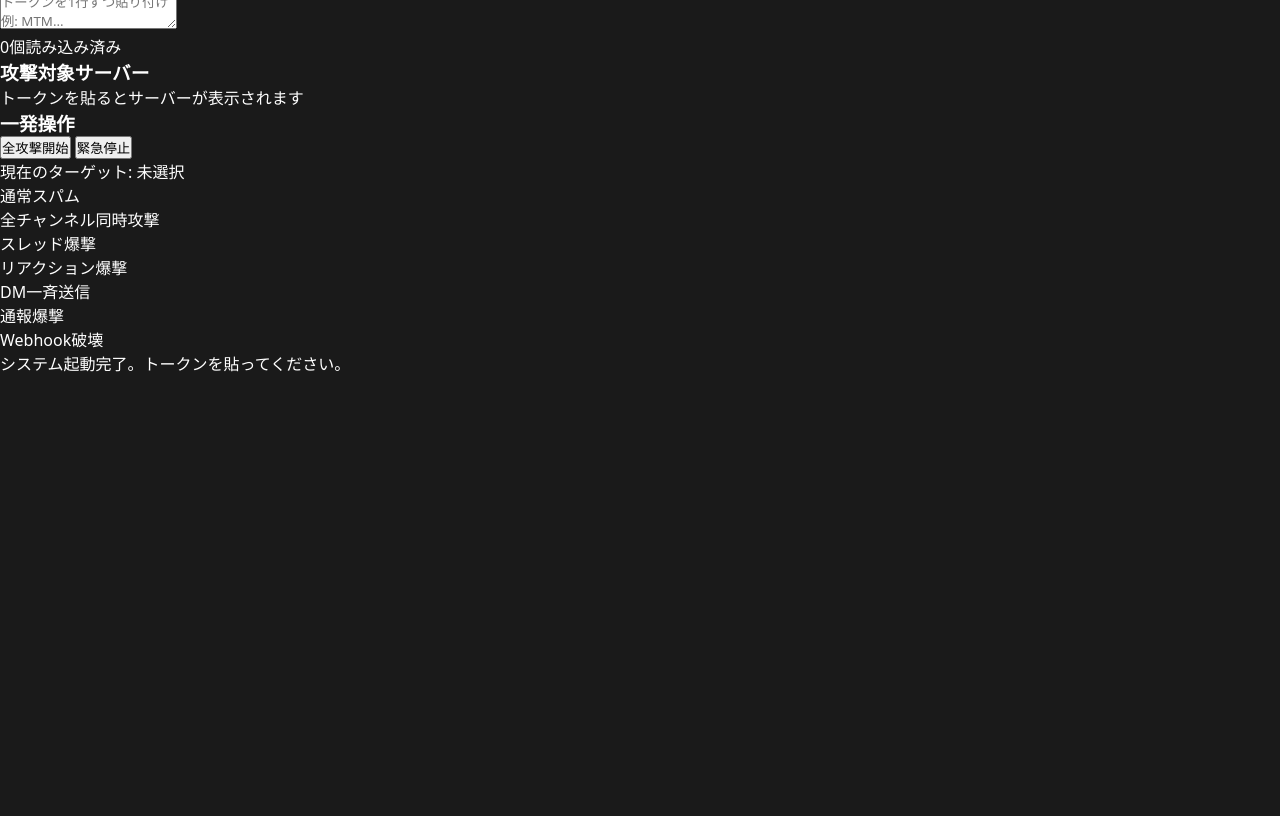
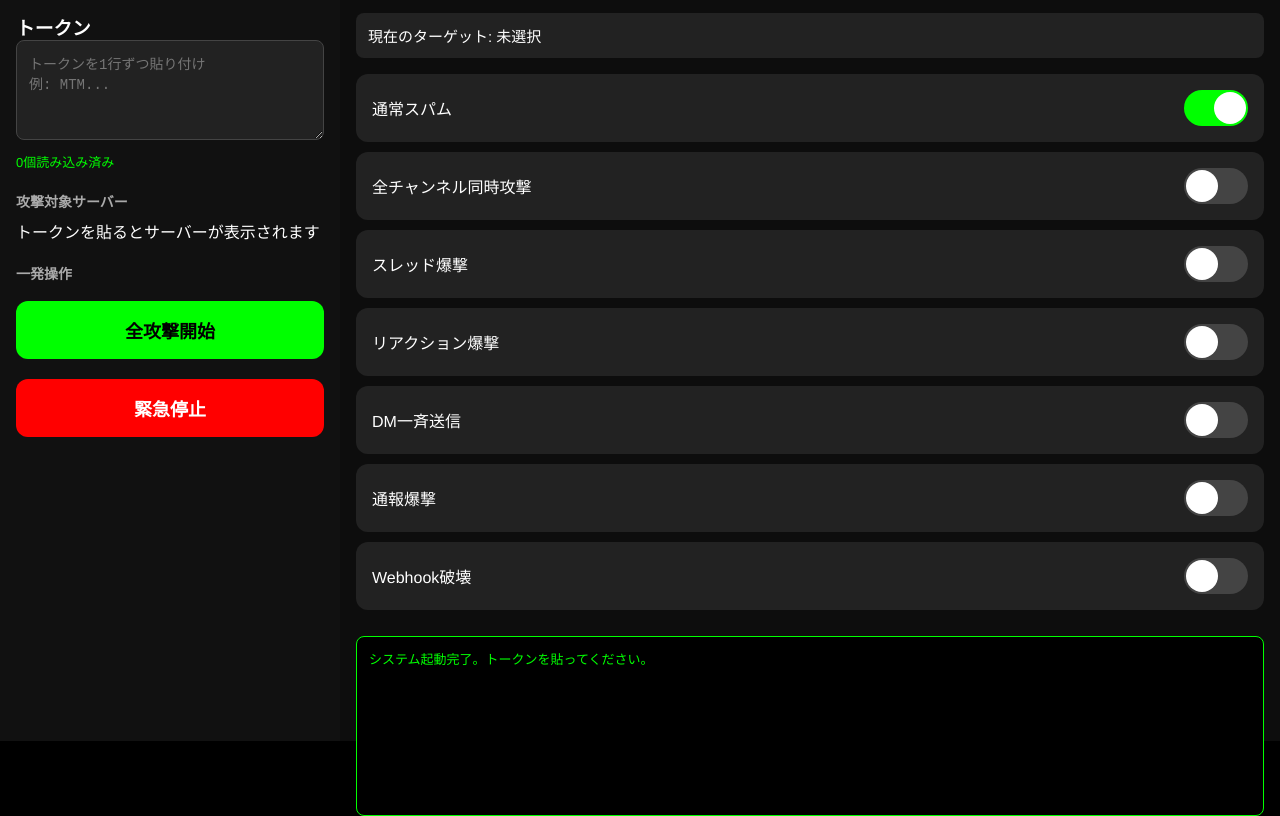
Before and after one commit to tls-client/test, a plain HTML site: page index.html in a window 1280 px wide. Shown: the part 58-874 px from the top of the page. Before the commit the page ends 800 px from the top, so only its background shows below. Drawn offline with Linux system fonts and the light colour scheme.

Commit message:
Update style.css

```diff
--- a/style.css
+++ b/style.css
@@ -1,35 +1,40 @@
-*{margin:0;padding:0;box-sizing:border-box;font-family:system-ui,-apple-system,sans-serif}
-body{background:#1a1a1a;color:#fff;height:100vh;display:flex;flex-direction:column;overflow:hidden}
-header{background:#252525;height:56px;display:flex;align-items:center;padding:0 24px;font-weight:600;font-size:18px;border-bottom:1px solid #333}
-nav{background:#252525;display:flex;border-bottom:1px solid #333}
-nav button{flex:1;padding:16px;background:none;color:#ccc;border:none;cursor:pointer;font-weight:500;transition:0.2s}
-nav button.active{color:#fff;border-bottom:3px solid #5865f2}
-main{flex:1;display:grid;grid-template-columns:280px 1fr}
-aside{background:#2f3136;padding:20px 0;overflow-y:auto}
-section{background:#36393f;padding:24px;overflow-y:auto;display:flex;flex-direction:column}
+* { margin:0; padding:0; box-sizing:border-box; font-family:"Helvetica Neue",sans-serif; }
+body { background:#000; color:#fff; min-height:100vh; }
+.header { background:#ff0000; color:#fff; text-align:center; padding:16px; font-size:20px; font-weight:bold; letter-spacing:1px; }
 
-.section-title{margin-bottom:8px;padding:0 24px;font-size:14px;color:#96989d;text-transform:uppercase;letter-spacing:0.5px}
-.menu-group{margin-bottom:24px}
-.menu-item{display:flex;align-items:center;padding:10px 24px;cursor:pointer;transition:0.2s}
-.menu-item:hover{background:#3a3c43}
-.menu-item.active{background:#5865f2;color:#fff}
+.container { display:flex; flex-direction:column; height:calc(100vh - 56px); }
 
-.subnav{display:flex;gap:4px;margin-bottom:24px;padding:0 24px;flex-wrap:wrap}
-.subnav button{padding:8px 16px;background:#2f3136;color:#96989d;border:none;border-radius:4px;cursor:pointer;font-size:13px}
-.subnav button.active{background:#40444b;color:#fff}
+.sidebar { background:#111; padding:16px; flex-shrink:0; }
+.token-box textarea { width:100%; height:100px; background:#222; color:#0f0; border:1px solid #444; border-radius:8px; padding:12px; font-family:monospace; font-size:14px; }
+.count { margin-top:8px; font-size:13px; color:#0f0; }
 
-.tool{display:flex;align-items:center;justify-content:space-between;padding:16px 24px;background:#2f3136;margin-bottom:8px;border-radius:6px;transition:0.2s}
-.tool:hover{background:#40444b}
-.tool-name{font-weight:500}
+.section { margin:20px 0 8px; font-size:14px; color:#aaa; }
 
-.toggle{width:48px;height:28px;background:#4f545c;border-radius:14px;position:relative;cursor:pointer;transition:0.3s}
-.toggle::after{content:'';position:absolute;width:24px;height:24px;background:#fafafa;border-radius:50%;top:2px;left:2px;transition:0.3s}
-.toggle.on{background:#5865f2}
-.toggle.on::after{transform:translateX(20px)}
+.guild-list { max-height:200px; overflow-y:auto; }
+.guild-item { padding:12px; background:#222; margin:6px 0; border-radius:8px; cursor:pointer; display:flex; align-items:center; gap:12px; }
+.guild-item.active { background:#d00; }
+.guild-item .icon { width:36px; height:36px; background:#5865f2; border-radius:50%; display:flex; align-items:center; justify-content:center; font-weight:bold; }
 
-.server-item{display:flex;align-items:center;padding:10px 24px;gap:12px;cursor:pointer}
-.server-item input[type="radio"]{appearance:none;width:16px;height:16px;border:2px solid #5865f2;border-radius:50%;cursor:pointer}
-.server-item input[type="radio"]:checked{border-width:5px}
+.big-btn { width:100%; padding:16px; margin:10px 0; border:none; border-radius:12px; font-size:18px; font-weight:bold; cursor:pointer; }
+.start { background:#0f0; color:#000; }
+.stop { background:#f00; color:#fff; }
 
-.log-area{flex:1;margin-top:16px}
-.log{height:100%;background:#000;color:#0f0;padding:12px;font-family:monospace;font-size:12px;overflow-y:auto;border:1px solid #333;border-radius:6px}
+.main { flex:1; padding:16px; display:flex; flex-direction:column; background:#0d0d0d; }
+.target-info { background:#222; padding:12px; border-radius:8px; margin-bottom:16px; font-size:15px; }
+
+.tools { flex:1; }
+.tool-item { display:flex; justify-content:space-between; align-items:center; padding:16px; background:#222; margin-bottom:10px; border-radius:12px; font-size:16px; }
+
+.switch { width:64px; height:36px; background:#444; border-radius:18px; position:relative; cursor:pointer; transition:0.3s; }
+.switch::after { content:""; position:absolute; width:32px; height:32px; background:#fff; border-radius:50%; top:2px; left:2px; transition:0.3s; }
+.switch.on { background:#0f0; }
+.switch.on::after { transform:translateX(28px); }
+
+.log-box { margin-top:16px; flex-shrink:0; }
+#log { width:100%; height:180px; background:#000; color:#0f0; padding:12px; border-radius:8px; font-family:monospace; font-size:13px; overflow-y:auto; border:1px solid #0f0; }
+
+@media (min-width:768px) {
+  .container { flex-direction:row; }
+  .sidebar { width:340px; height:100%; }
+  .main { flex:1; }
+}
```
